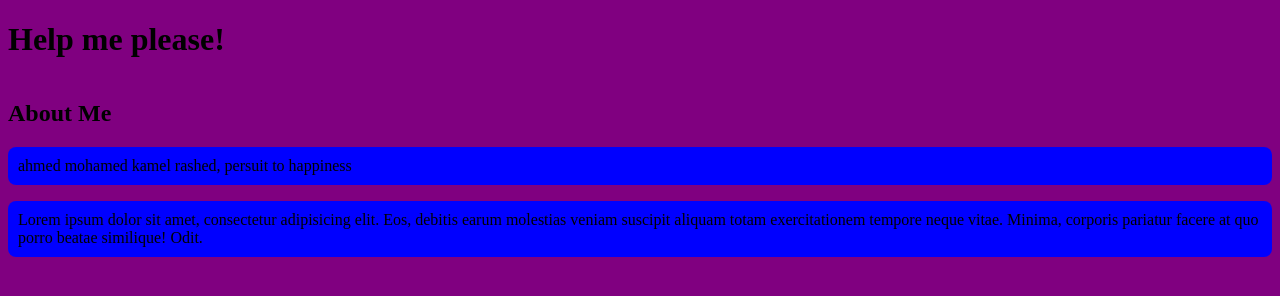
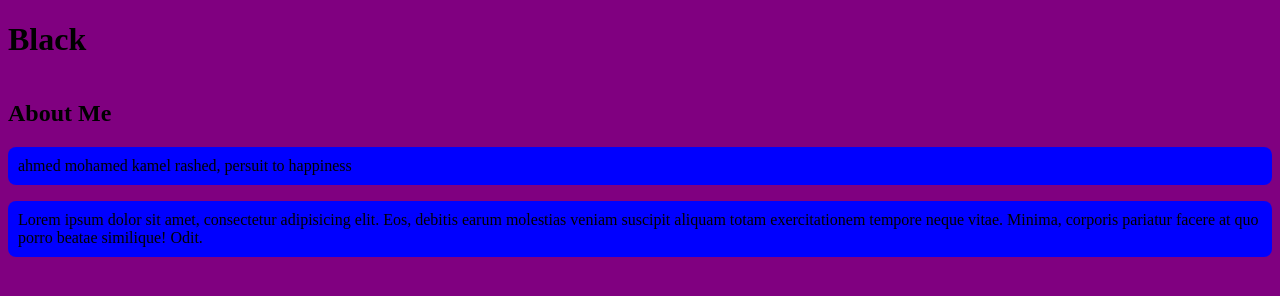
Before and after one commit to AhmedRashed14/new-git-project, a plain HTML site: page index.htm in a window 1280 px wide. Drawn offline with Linux system fonts and the light colour scheme.

Commit message:
Changing header to cancel conflict

```diff
--- a/index.htm
+++ b/index.htm
@@ -10,7 +10,7 @@
 <body>
 
     <header>
-        <h1>Help me please!</h1>
+        <h1>Black</h1>
     </header>
 
     <div class="container">
```
